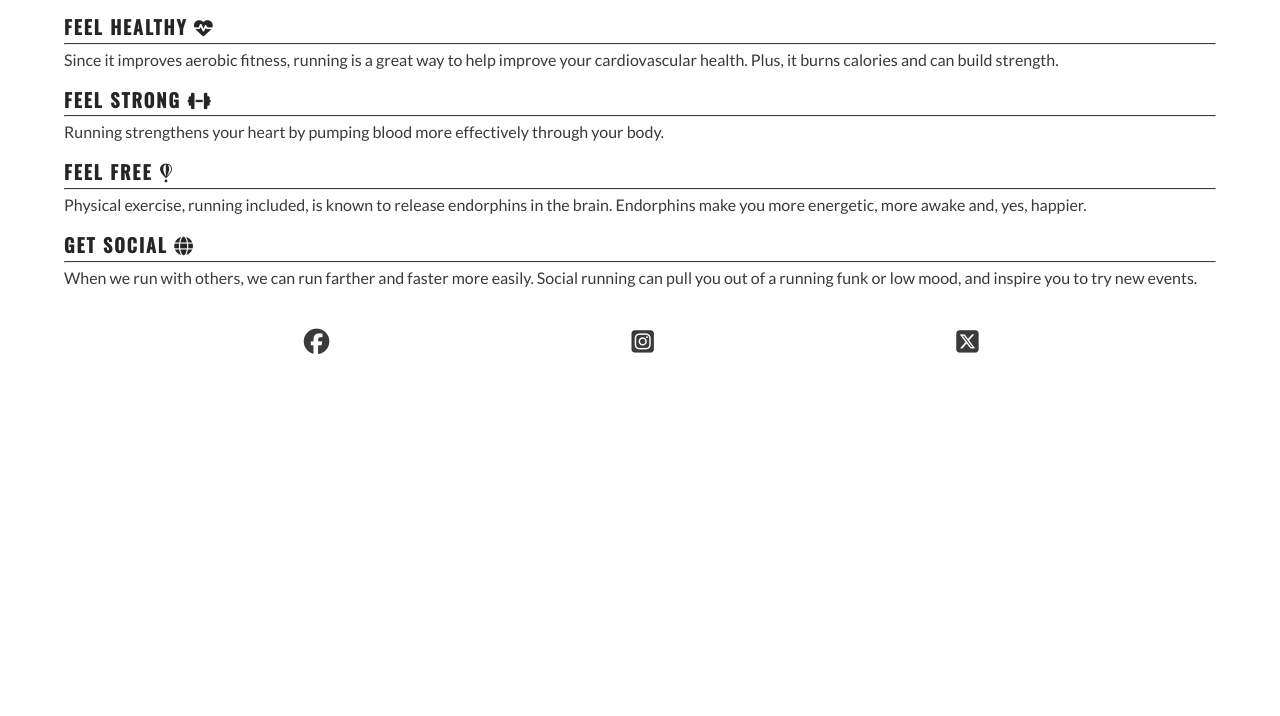
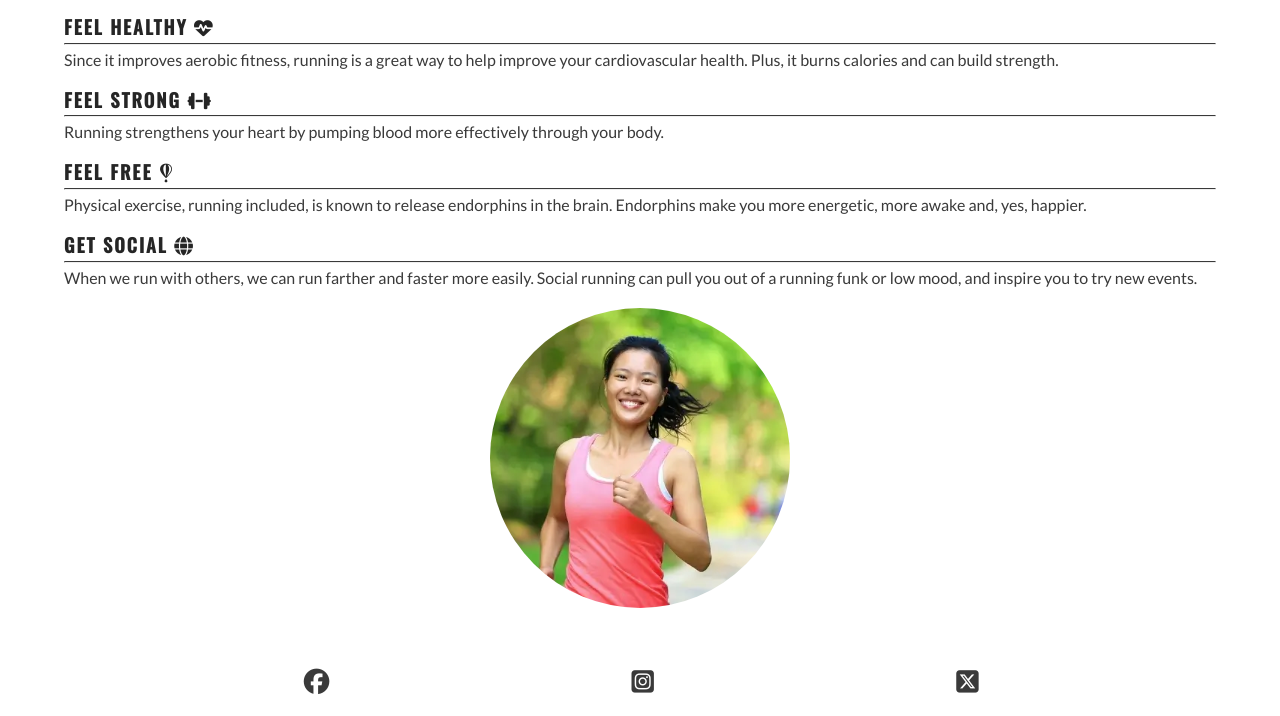
Before and after one commit to n-ste/love-running, a plain HTML site: page index.html in a window 1280 px wide. Shown: the part 748-1464 px from the top of the page. Before the commit the page ends 1124 px from the top, so only its background shows below. Drawn offline with nearby package versions, Linux system fonts and the light colour scheme.

Commit message:
reasons image added with styles

```diff
--- a/assets/css/style.css
+++ b/assets/css/style.css
@@ -111,7 +111,23 @@ main {
         position: relative;
 
     }
+    #circle-cover-bg {
 
+        background: url("../images/reasons-image.webp") no-repeat top center/cover;
+        height: 90vw;
+        width: 90vw;
+        margin-bottom: 20px;
+        /* Creating the circle*/
+        border-radius: 50%;
+        max-width: 300px;
+        max-height: 300px;
+    }
+
+    #benefits-image {
+        display: flex;
+        align-items: center;
+        justify-content: center;
+    }
     #cover-text {
         /* RGBA alpha valuse sets the opacity */
         background-color: rgba(241, 109, 107, .7);
```
